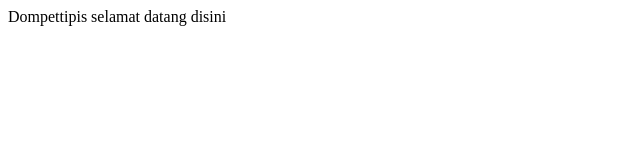
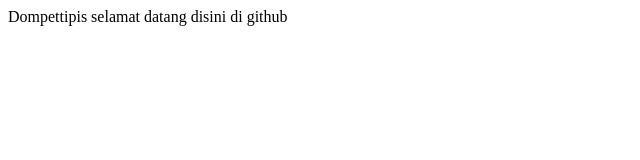
Before and after one commit to Arifaldo/Dompettipis, a plain HTML site: page index.html in a window 1280 px wide. Shown: the full height of the page, 0-640 px from the left. Drawn offline with Linux system fonts and the light colour scheme.

Commit message:
Update index.html

```diff
--- a/index.html
+++ b/index.html
@@ -4,5 +4,5 @@
  </head>
 
 	selamat datang disini
-
+	di github
 </html>
```
